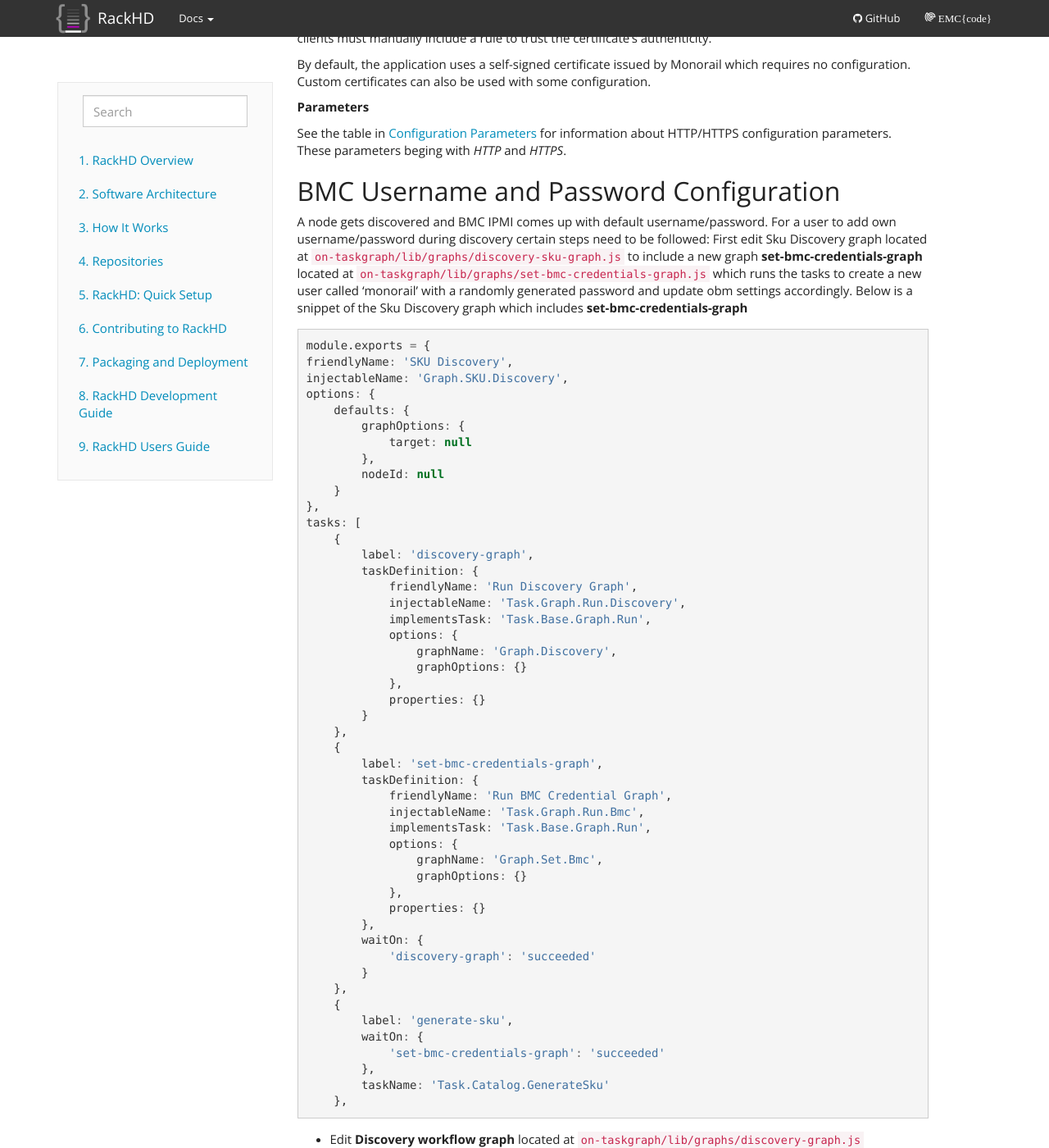
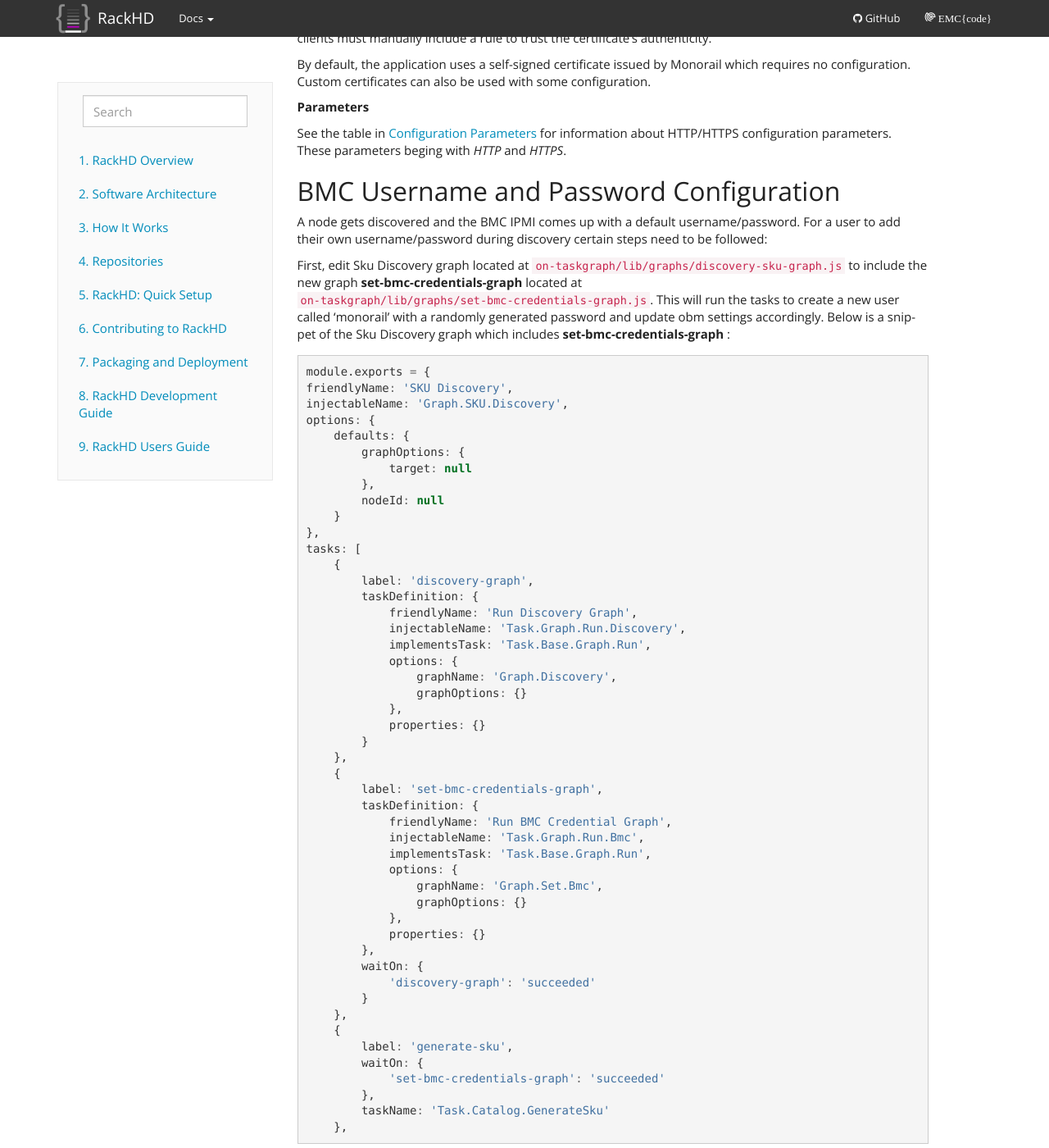
Before and after one commit to RackHD/docs, a Sphinx documentation site: the page built from docs/rackhd/configuration.rst, in a window 1280 px wide and 1400 px high, scrolled down 2983 px. Shown: the whole window at 82% size. Built offline with Sphinx 7.4.7, drawn with Linux system fonts in a browser that asks for light colours; some of the changed text lies outside the part shown.

Commit message:
Update configuration.rst
Fixed grammar.

```diff
--- a/docs/rackhd/configuration.rst
+++ b/docs/rackhd/configuration.rst
@@ -173,13 +173,14 @@ These parameters beging with *HTTP* and *HTTPS*.
 BMC Username and Password Configuration
 ~~~~~~~~~~~~~~~~~~~~~~~~~~~~~~~~~~~~~~~
 
-A node gets discovered and BMC IPMI comes up with default username/password. For a user to add
-own username/password during discovery certain steps need to be followed:
-First edit Sku Discovery graph located at ``on-taskgraph/lib/graphs/discovery-sku-graph.js``
-to include a new graph **set-bmc-credentials-graph** located at ``on-taskgraph/lib/graphs/set-bmc-credentials-graph.js``
-which runs the tasks to create a new user called 'monorail' with a randomly generated password and update obm settings
+A node gets discovered and the BMC IPMI comes up with a default username/password. For a user to add
+their own username/password during discovery certain steps need to be followed:
+
+First, edit Sku Discovery graph located at ``on-taskgraph/lib/graphs/discovery-sku-graph.js``
+to include the new graph **set-bmc-credentials-graph** located at ``on-taskgraph/lib/graphs/set-bmc-credentials-graph.js``.
+This will run the tasks to create a new user called 'monorail' with a randomly generated password and update obm settings
 accordingly.
-Below is a snippet of the Sku Discovery graph which includes **set-bmc-credentials-graph**
+Below is a snippet of the Sku Discovery graph which includes **set-bmc-credentials-graph** :
 
 .. code-block:: javascript
 
@@ -337,9 +338,9 @@ Once the above steps are completed (edited and saved) the services need to be re
     sudo service on-taskgraph start
     sudo service on-tftp start
 
-Once the services are restarted completely, running an ipmi command for user list should show the new user added.
-"ipmitool user list" if running the command from within the node or
-" ipmitool -I lanplus -H ipaddress-of-node -U admin -P admin user list"
+Once the services are restarted completely, running an ipmi command for the user list should show the new user added.
+``ipmitool user list`` if running the command from within the node or
+``ipmitool -I lanplus -H ipaddress-of-node -U admin -P admin user list``
 
 Certificates
 -------------------------
```
Also changed, not shown: other parts of docs/rackhd/configuration.rst (+2 -2 lines).
